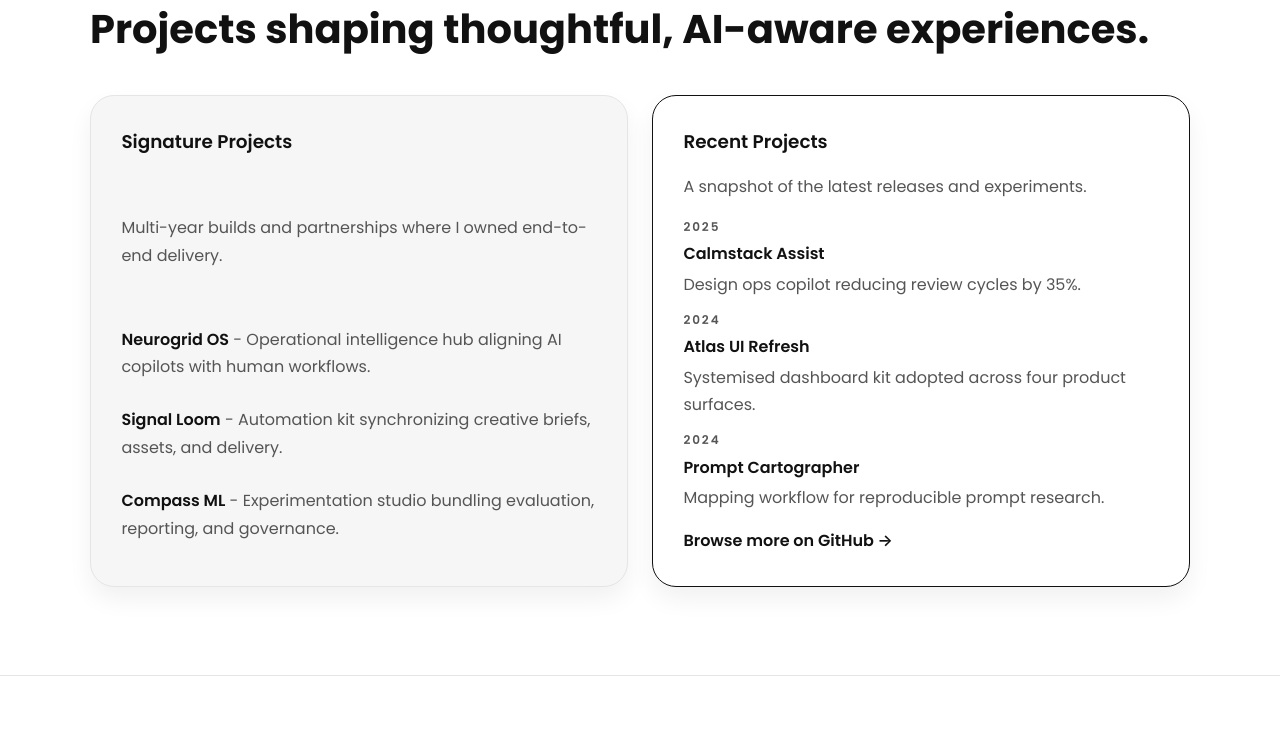
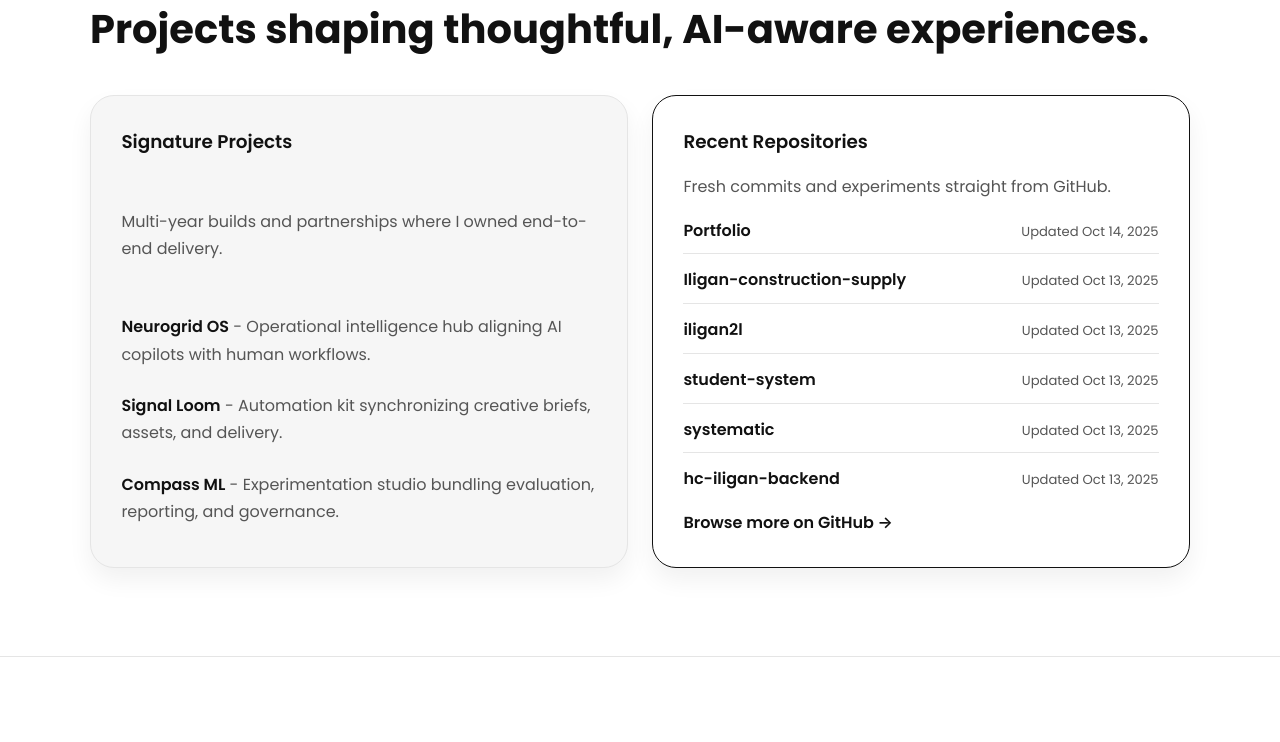
Before and after one commit to barryillest/Portfolio, a plain HTML site: page index.html in a window 1280 px wide. Shown: the part 1000-1742 px from the top of the page. Drawn offline with Linux system fonts and the light colour scheme.

Commit message:
second commit

```diff
--- a/index.html
+++ b/index.html
@@ -42,6 +42,7 @@
       <nav class="nav" aria-label="Primary">
         <div class="nav__inner container">
           <a class="brand" href="#top">Barry Ortega</a>
+          <div class="nav-controls">
             <div class="nav-links" role="group" aria-label="Primary navigation">
               <a class="nav-icon" href="#hero" aria-label="Home">
                 <svg viewBox="0 0 24 24" aria-hidden="true" focusable="false">
@@ -108,6 +109,7 @@
               </svg>
             </span>
           </button>
+          </div>
         </div>
       </nav>
     </header>
@@ -191,32 +193,52 @@
               </ul>
             </article>
             <article class="project-card project-card--recent">
-              <h3 class="project-card__heading">Recent Projects</h3>
+              <h3 class="project-card__heading">Recent Repositories</h3>
               <p class="project-card__description">
-                A snapshot of the latest releases and experiments.
+                Fresh commits and experiments straight from GitHub.
               </p>
-              <ul class="project-card__timeline">
+              <ul class="project-card__repos">
                 <li>
-                  <span class="project-card__time">2025</span>
-                  <span class="project-card__title">Calmstack Assist</span>
-                  <span class="project-card__text"
-                    >Design ops copilot reducing review cycles by 35%.</span
+                  <a href="https://github.com/barryillest/Portfolio" target="_blank" rel="noopener"
+                    >Portfolio</a
                   >
+                  <span class="project-card__meta">Updated Oct 14, 2025</span>
                 </li>
                 <li>
-                  <span class="project-card__time">2024</span>
-                  <span class="project-card__title">Atlas UI Refresh</span>
-                  <span class="project-card__text"
-                    >Systemised dashboard kit adopted across four product
-                    surfaces.</span
+                  <a
+                    href="https://github.com/barryillest/Iligan-construction-supply"
+                    target="_blank"
+                    rel="noopener"
+                    >Iligan-construction-supply</a
                   >
+                  <span class="project-card__meta">Updated Oct 13, 2025</span>
                 </li>
                 <li>
-                  <span class="project-card__time">2024</span>
-                  <span class="project-card__title">Prompt Cartographer</span>
-                  <span class="project-card__text"
-                    >Mapping workflow for reproducible prompt research.</span
+                  <a href="https://github.com/barryillest/iligan2l" target="_blank" rel="noopener"
+                    >iligan2l</a
                   >
+                  <span class="project-card__meta">Updated Oct 13, 2025</span>
+                </li>
+                <li>
+                  <a href="https://github.com/barryillest/student-system" target="_blank" rel="noopener"
+                    >student-system</a
+                  >
+                  <span class="project-card__meta">Updated Oct 13, 2025</span>
+                </li>
+                <li>
+                  <a href="https://github.com/barryillest/systematic" target="_blank" rel="noopener"
+                    >systematic</a
+                  >
+                  <span class="project-card__meta">Updated Oct 13, 2025</span>
+                </li>
+                <li>
+                  <a
+                    href="https://github.com/barryillest/hc-iligan-backend"
+                    target="_blank"
+                    rel="noopener"
+                    >hc-iligan-backend</a
+                  >
+                  <span class="project-card__meta">Updated Oct 13, 2025</span>
                 </li>
               </ul>
               <a
--- a/styles/main.css
+++ b/styles/main.css
@@ -103,6 +103,13 @@ a:focus-visible {
   letter-spacing: 0.04em;
   color: var(--color-text);
   font-size: 1.05rem;
+}
+
+.nav-controls {
+  display: flex;
+  align-items: center;
+  gap: 1rem;
+  margin-left: auto;
 }
 
 .nav-links {
@@ -416,6 +423,46 @@ a:focus-visible {
   color: var(--color-muted);
 }
 
+.project-card__repos {
+  margin: 0;
+  padding: 0;
+  list-style: none;
+  display: grid;
+  gap: 0.75rem;
+}
+
+.project-card__repos li {
+  display: flex;
+  align-items: baseline;
+  justify-content: space-between;
+  flex-wrap: wrap;
+  gap: 0.5rem 1rem;
+  border-bottom: 1px solid var(--color-border);
+  padding-bottom: 0.6rem;
+}
+
+.project-card__repos li:last-child {
+  border-bottom: none;
+  padding-bottom: 0;
+}
+
+.project-card__repos a {
+  font-weight: 600;
+  color: var(--color-text);
+}
+
+.project-card__repos a:hover,
+.project-card__repos a:focus-visible {
+  color: var(--color-accent);
+}
+
+.project-card__meta {
+  font-size: 0.82rem;
+  color: var(--color-muted);
+  white-space: nowrap;
+  margin-left: auto;
+}
+
 .project-card__link {
   font-weight: 600;
   color: var(--color-text);
@@ -663,8 +710,16 @@ body[data-theme="dark"] .mode-toggle:focus-visible {
     align-items: flex-start;
   }
 
+  .nav-controls {
+    width: 100%;
+    justify-content: space-between;
+    gap: 1.5rem;
+    margin-left: 0;
+  }
+
   .mode-toggle {
     margin-top: 0.75rem;
+    margin-left: auto;
   }
 
   .hero__container {
@@ -679,6 +734,10 @@ body[data-theme="dark"] .mode-toggle:focus-visible {
     flex-direction: column;
     align-items: flex-start;
   }
+
+  .projects__grid {
+    grid-template-columns: 1fr;
+  }
 }
 
 @media (max-width: 680px) {
@@ -688,6 +747,7 @@ body[data-theme="dark"] .mode-toggle:focus-visible {
 
   .nav-links {
     flex-wrap: wrap;
+    justify-content: flex-start;
   }
 
   .hero {
@@ -708,4 +768,15 @@ body[data-theme="dark"] .mode-toggle:focus-visible {
     flex-direction: column;
     align-items: flex-start;
   }
+
+  .project-card__repos li {
+    flex-direction: column;
+    align-items: flex-start;
+    gap: 0.35rem;
+  }
+
+  .project-card__meta {
+    margin-left: 0;
+    white-space: normal;
+  }
 }
```
Lines whose indentation alone changed are shown as unchanged.
